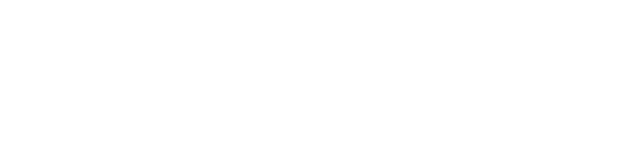
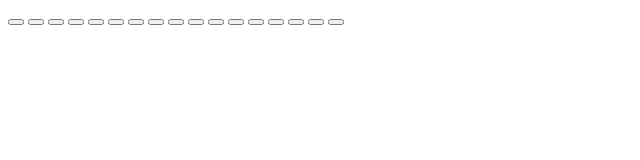
Before and after one commit to Hellsingi/Piano, a plain HTML site: page index.html in a window 1280 px wide. Shown: the whole page, without its empty margins (0-640 px from the left). Drawn offline with Linux system fonts and the light colour scheme.

Commit message:
feat: add basic page structure

```diff
--- a/index.html
+++ b/index.html
@@ -1,12 +1,29 @@
 <!DOCTYPE html>
 <html lang="en">
-<head>
-    <meta charset="UTF-8">
-    <meta name="viewport" content="width=device-width, initial-scale=1.0">
-    <meta http-equiv="X-UA-Compatible" content="ie=edge">
+  <head>
     <title>Piano</title>
-</head>
-<body>
-
-</body>
+    <link rel="stylesheet" href="style.css" />
+  </head>
+  <body>
+    <div class="piano">
+      <button class="white-key C4-key"></button>
+      <button class="black-key Db4-key"></button>
+      <button class="white-key D4-key"></button>
+      <button class="black-key Eb4-key"></button>
+      <button class="white-key E4-key"></button>
+      <button class="white-key F4-key"></button>
+      <button class="black-key Gb4-key"></button>
+      <button class="white-key G4-key"></button>
+      <button class="black-key Ab4-key"></button>
+      <button class="white-key A4-key"></button>
+      <button class="black-key Bb4-key"></button>
+      <button class="white-key B4-key"></button>
+      <button class="white-key C5-key"></button>
+      <button class="black-key Db5-key"></button>
+      <button class="white-key D5-key"></button>
+      <button class="black-key Eb5-key"></button>
+      <button class="white-key E5-key"></button>
+    </div>
+    <script src="main.js"></script>
+  </body>
 </html>
```
